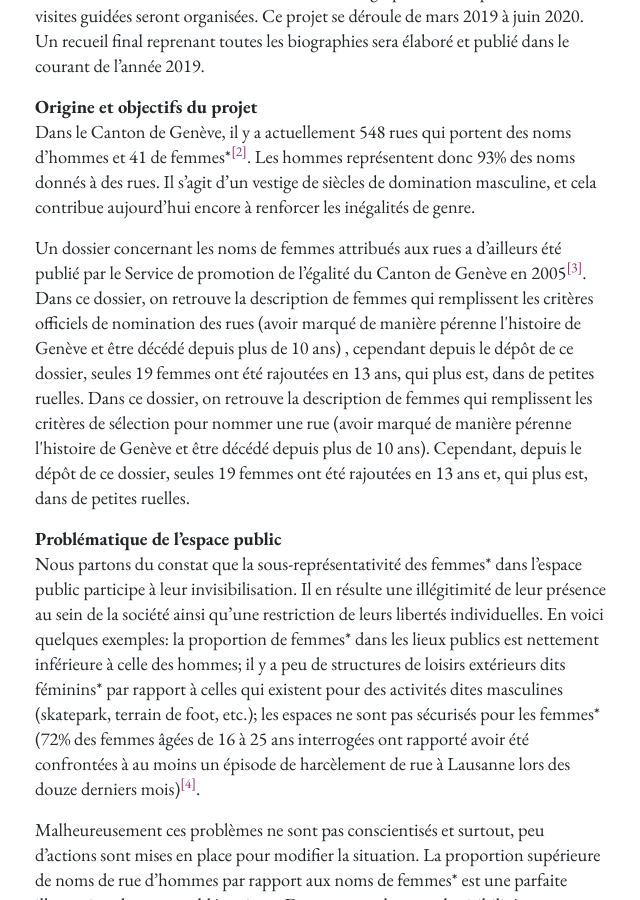
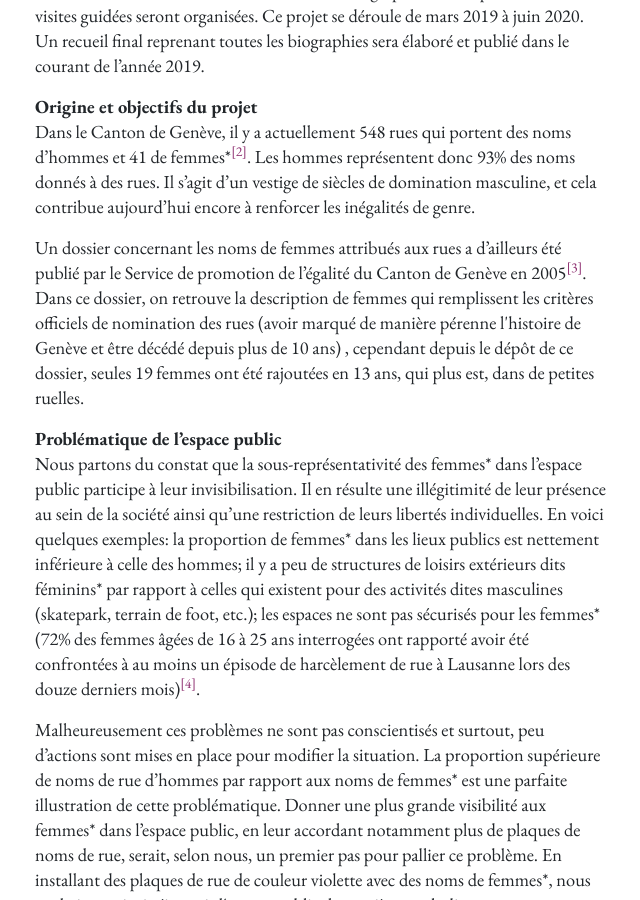
Before and after one commit to larucheio/100elles.ch, a Jekyll site: the page built from projet/explications/index.html, in a window 1280 px wide and 900 px high, scrolled down 438 px. Shown: the whole window, without its empty margins (50-690 px from the left). Built offline with Jekyll 4.4.1, drawn with Linux system fonts in a browser that asks for light colours.

Commit message:
Remove duplicate phrase

```diff
--- a/projet/explications/index.html
+++ b/projet/explications/index.html
@@ -16,7 +16,7 @@ layout: main
       Dans le Canton de Genève, il y a actuellement 548 rues qui portent des noms d’hommes et 41 de femmes*<sup><a href="#2">[2]</a></sup>. Les hommes représentent donc 93% des noms donnés à des rues. Il s’agit d’un vestige de siècles de domination masculine, et cela contribue aujourd’hui encore à renforcer les inégalités de genre.<br>
     </p>
     <p class="paragraph">
-      Un dossier concernant les noms de femmes attribués aux rues a d’ailleurs été publié par le Service de promotion de l’égalité du Canton de Genève en 2005<sup><a href="#3">[3]</a></sup>. Dans ce dossier, on retrouve la description de femmes qui remplissent les critères officiels de nomination des rues (avoir marqué de manière pérenne l'histoire de Genève et être décédé depuis plus de 10 ans) , cependant depuis le dépôt de ce dossier, seules 19 femmes ont été rajoutées en 13 ans, qui plus est, dans de petites ruelles. Dans ce dossier, on retrouve la description de femmes qui remplissent les critères de sélection pour nommer une rue (avoir marqué de manière pérenne l'histoire de Genève et être décédé depuis plus de 10 ans). Cependant, depuis le dépôt de ce dossier, seules 19 femmes ont été rajoutées en 13 ans et, qui plus est, dans de petites ruelles.
+      Un dossier concernant les noms de femmes attribués aux rues a d’ailleurs été publié par le Service de promotion de l’égalité du Canton de Genève en 2005<sup><a href="#3">[3]</a></sup>. Dans ce dossier, on retrouve la description de femmes qui remplissent les critères officiels de nomination des rues (avoir marqué de manière pérenne l'histoire de Genève et être décédé depuis plus de 10 ans) , cependant depuis le dépôt de ce dossier, seules 19 femmes ont été rajoutées en 13 ans, qui plus est, dans de petites ruelles.
     </p>
 
     <b>Problématique de l’espace public</b>
```
